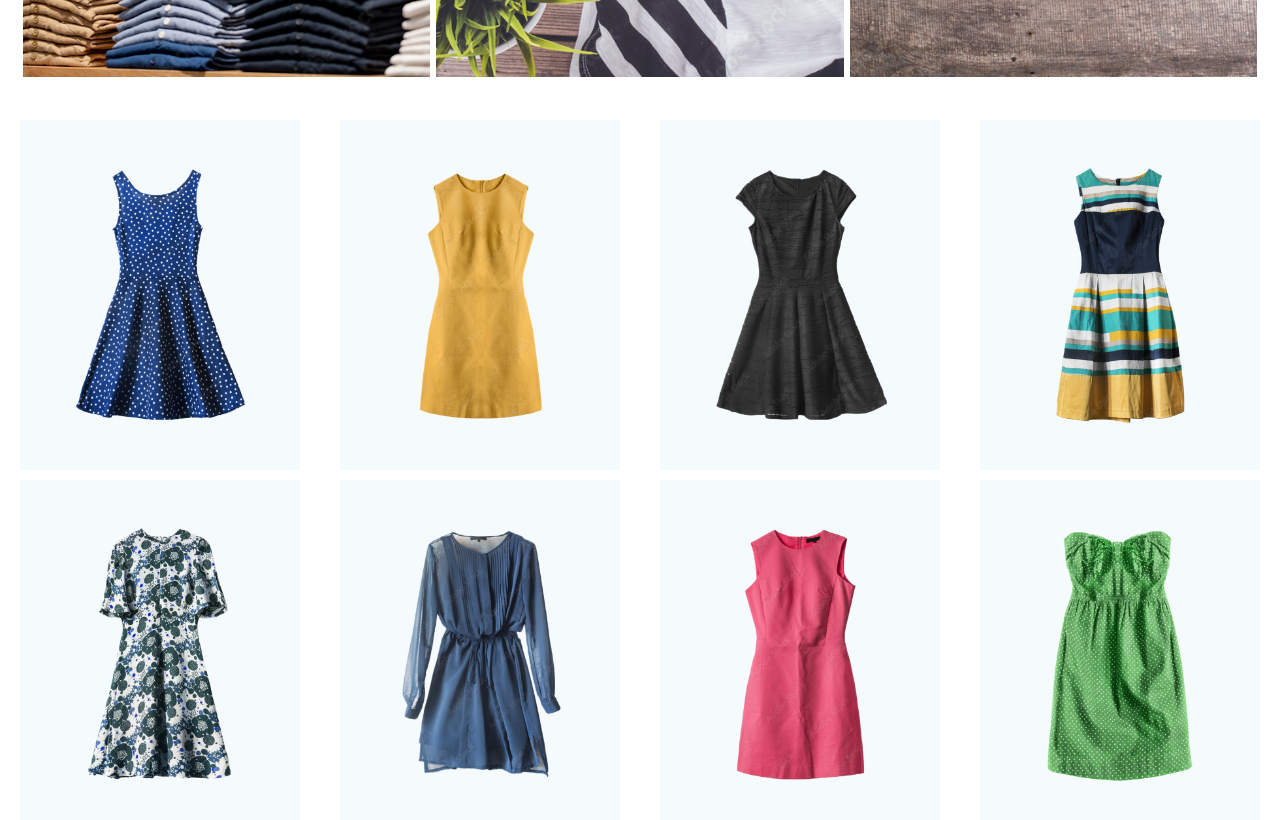
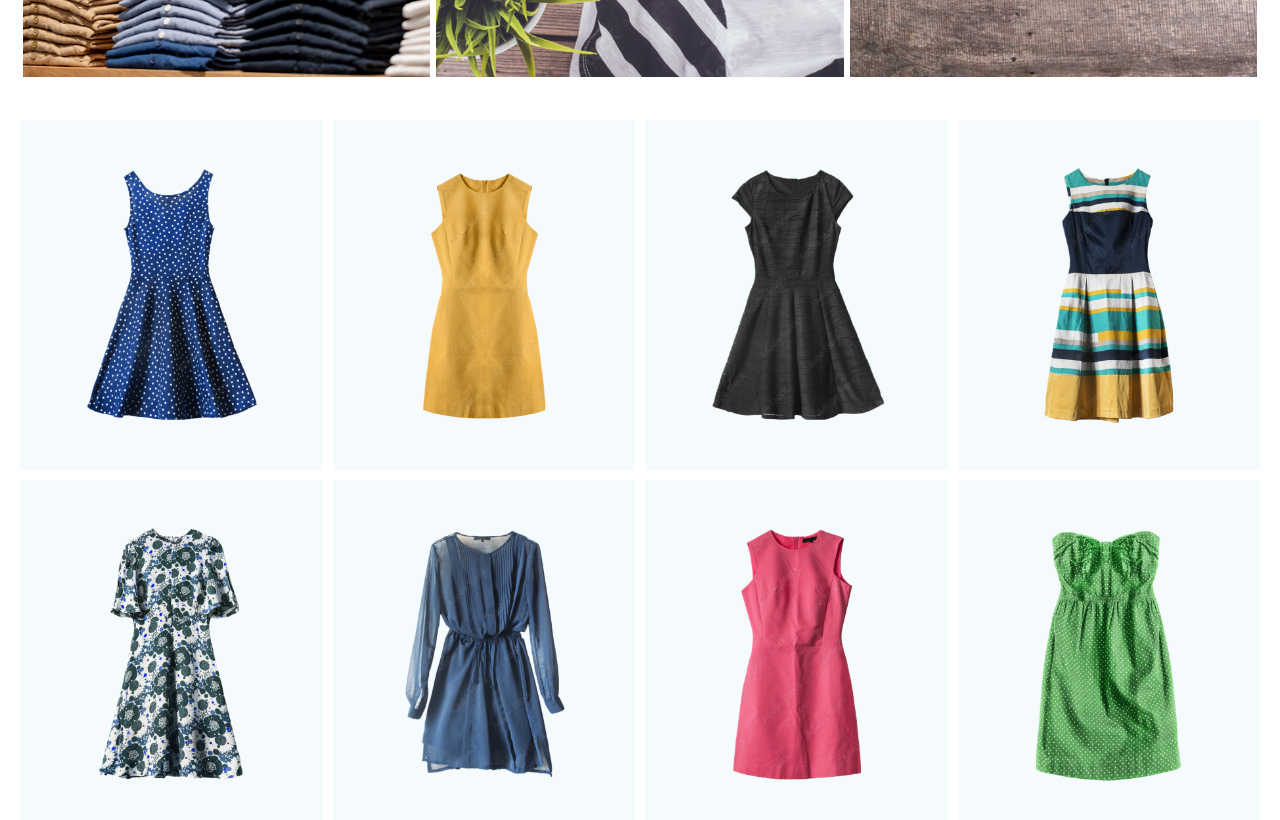
Before and after one commit to FaridAmimri/e-commerce-front, a React (Create React App) app: page / in a window 1280 px wide. Shown: the part 1400-2220 px from the top of the page. Built offline with nearby package versions, Linux system fonts and the light colour scheme.

Commit message:
Update width container

```diff
--- a/src/components/ProductItem.jsx
+++ b/src/components/ProductItem.jsx
@@ -46,7 +46,8 @@ const Details = styled.div`
 `
 
 const Container = styled.div`
-  width: 280px;
+  flex: 1;
+  min-width: 280px;
   height: 350px;
   display: flex;
   align-items: center;
```
